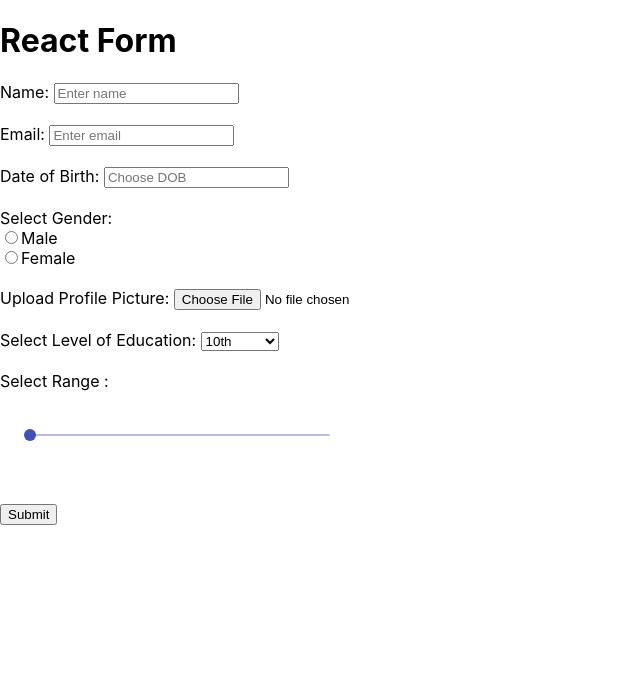
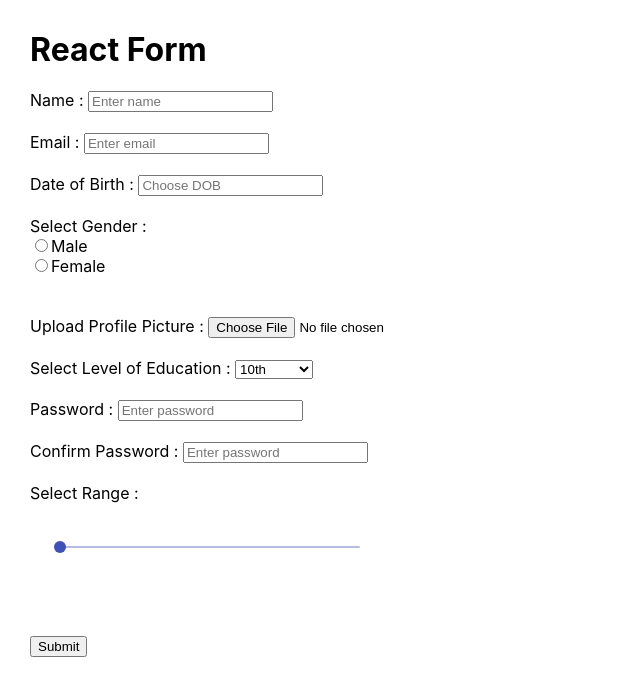
Before and after one commit to BhupaliM/React-Practice, a React (Create React App) app: page / in a window 1280 px wide. Shown: the top 696 px of the page, without its empty margins (0-640 px from the left). Built offline with nearby package versions, Linux system fonts and the light colour scheme.

Commit message:
user validation part

```diff
--- a/src/App.css
+++ b/src/App.css
@@ -28,6 +28,12 @@
   color: #61dafb;
 }
 
+.error{
+  margin-left: 5px;
+  font-size: 13px;
+  color: red;
+}
+
 @keyframes App-logo-spin {
   from {
     transform: rotate(0deg);
--- a/src/App.js
+++ b/src/App.js
@@ -1,114 +1,196 @@
 import './App.css';
+
+import React from 'react';
+
 import InputText from './components/InputText.js'
-import EmailField from './components/EmailField.js'
 import SelectField from './components/SelectField.js'
 import RadioButton from './components/RadioButton.js'
 import DateField from './components/DateField.js'
-import React from 'react';
 import FileUpload from './components/FileUpload';
+import PasswordField from './components/PasswordField.js'
 import Range from './components/Range.js';
 
 class App extends React.Component {
   constructor(props) {
     super(props)
     this.handleInput = this.handleInput.bind(this)
-    this.handleEmail = this.handleEmail.bind(this)
-    this.handleSelect = this.handleSelect.bind(this)
-    this.radioButtonChangeHandler = this.radioButtonChangeHandler.bind(this)
     this.handleDate = this.handleDate.bind(this)
     this.updateRange = this.updateRange.bind(this)
     this.handleSubmit = this.handleSubmit.bind(this)
     this.state = {
-      name: "",
-      email: "",
-      value: "",
-      selected_date: null,
-      selected_value: null,
-      selected_range: ""
+      fields: {
+        input: "",
+        email: "",
+        selected_value: "",
+        selected_file: "",
+        selected_date: null,
+        selected_radio_value: null,
+        password: "",
+        cpassword: "",
+        selected_range: null
+      },
+      formErrors: {
+        input: '',
+        email: '',
+        selected_value: '',
+        selected_file: '',
+        selected_date: '',
+        selected_radio_value: '',
+        password: '',
+        cpassword: '',
+        selected_range: ''
+      }
     }
-    this.baseState = this.state
   }
 
+  handleValidation() {
+    let isFormValid = true
+    let fields = this.state.fields
+    let errors = {}
+
+    if(!fields['selected_radio_value']) {
+      isFormValid = false
+      errors['selected_radio_value'] = "This field is required"
+    }
+
+    if(!fields['email'].match(/^([\w.%+-]+)@([\w-]+\.)+([\w]{2,})$/i)) {
+      isFormValid = false
+      errors['email'] = "Email is not valid"
+    }
+
+    if(fields['password'].length < 8) {
+      isFormValid = false
+      errors['password'] = "Password is too short"
+    }
+
+    if(fields['cpassword'] !== fields['password']) {
+      isFormValid = false
+      errors['cpassword'] = "Password does not match"
+    }
+
+    this.setState({formErrors: errors})
+    return isFormValid
+  }
   handleSubmit(e) {
     e.preventDefault()
-    alert("Form submitted successfully");
-    this.setState(this.baseState)
+    if(!this.handleValidation()) {
+      alert("Form has errors");
+    }
+    else {
+      console.log(this.state)
+      alert("Form submitted successfully");
+      let reset_fields = {
+        input: "",
+        email: "",
+        selected_value: "",
+        selected_file: "",
+        selected_date: null,
+        selected_radio_value: null,
+        password: "",
+        cpassword: "",
+        selected_range: null
+      }
+      this.setState({fields: reset_fields})
+    }
   }
 
   handleInput(e) {
-    this.setState({name: e.target.value})
-  }
-
-  handleEmail(e) {
-    this.setState({email: e.target.value})
-  }
-
-  handleSelect(e) {
-    this.setState({value: e.target.value})
-  }
-
-  radioButtonChangeHandler(e) {
-    this.setState({selected_value: e.target.value})
+    let fields = this.state.fields
+    let isFile = e.target.type === "file"
+    fields[e.target.name] = isFile ? e.target.files[0] : e.target.value
+    this.setState({fields: fields});
   }
 
   handleDate(date) {
-    this.setState({selected_date: date})
+    let fields = this.state.fields
+    fields['selected_date'] = date
+    this.setState({fields: fields})
   }
 
   updateRange(e, data) {
-    this.setState({selected_range: data})
+    let fields = this.state.fields
+    fields['selected_range'] = data
+    this.setState({fields: fields})
   }
 
   render() {
     return (
-      <div>
+      <div style={{ margin: 30 }}>
         <h1>React Form</h1>
         <form onSubmit={this.handleSubmit}>
           <div className="form-group">
-            <label for="name">Name: </label>
-            <InputText name={this.state.name} handleInput={this.handleInput} />
+            <label>Name : </label>
+            <InputText input={this.state.fields.input} handleInput={this.handleInput} placeholder={"Enter name"} name={"input"} />
+            <span className="error">{this.state.formErrors.input}</span>
           </div>
 
           <br />
 
           <div className="form-group">
-            <label for="email">Email: </label>
-            <EmailField mail={this.state.email} handleEmail={this.handleEmail} />
+            <label>Email : </label>
+            <InputText input={this.state.fields.email} handleInput={this.handleInput} placeholder={"Enter email"} name={"email"} />
+            <span className="error">{this.state.formErrors.email}</span>
           </div>
 
           <br />
 
           <div className="form-group">
-            <label for="dob">Date of Birth: </label>
-            <DateField selected_date={this.state.selected_date} handleDate={this.handleDate} />
+            <label>Date of Birth : </label>
+            <DateField selected_date={this.state.fields.selected_date} handleDate={this.handleDate} />
+            <span className="error">{this.state.formErrors.selected_date}</span>
           </div>
 
           <br />
 
           <div className="form-group">
-            <label for="gender">Select Gender: </label>
-            <RadioButton value="male" label="Male" isSelected={this.state.selected_value === "male"} handleChange={this.radioButtonChangeHandler} />
-            <RadioButton value="female" label="Female" isSelected={this.state.selected_value === "female"} handleChange={this.radioButtonChangeHandler} />
+            <label>Select Gender : </label>
+            <RadioButton value="male" label="Male" isSelected={this.state.fields.selected_radio_value === "male"} handleChange={this.handleInput} name={"selected_radio_value"} />
+            <RadioButton value="female" label="Female" isSelected={this.state.fields.selected_radio_value === "female"} handleChange={this.handleInput} name={"selected_radio_value"} />
+            <span className="error">{this.state.formErrors.selected_radio_value}</span>
           </div>
 
           <br />
 
           <div className="form-group">
-            <label for="profilepic">Upload Profile Picture: </label>
-            <FileUpload />
+            <label>Upload Profile Picture : </label>
+            <FileUpload selected_file={this.state.fields.selected_file} handleFile={this.state.handleInput} name={"selected_file"} />
+            <span className="error">{this.state.formErrors.selected_file}</span>
           </div>
 
           <br />
 
           <div className="form-group">
-            <label for="education">Select Level of Education: </label>
-            <SelectField value={this.state.value} handleSelect={this.handleSelect} />
+            <label>Select Level of Education : </label>
+            <SelectField value={this.state.fields.selected_value} handleSelect={this.handleInput} name={"selected_value"} />
+            <span className="error">{this.state.formErrors.selected_value}</span>
           </div>
 
           <br />
 
-          <Range selected_range={this.props.selected_range} updateRange={this.updateRange} />
+          <div className="form-group">
+            <label>Password : </label>
+            <PasswordField password={this.state.fields.password} handlePassword={this.handleInput} name={"password"} />
+            <span className="error">{this.state.formErrors.password}</span>
+          </div>
+
           <br />
+
+          <div className="form-group">
+            <label>Confirm Password : </label>
+            <PasswordField cpassword={this.state.fields.cpassword} handlePassword={this.handleInput} name={"cpassword"} />
+            <span className="error">{this.state.formErrors.cpassword}</span>
+          </div>
+
+          <br />
+
+          <div className="form-group">
+            <label>Select Range : </label>
+            <Range selected_range={this.state.fields.selected_range} updateRange={this.updateRange} />
+            <span className="error">{this.state.formErrors.selected_range}</span>
+          </div>
+
+          <br />
+
           <input type="submit" value="Submit" />
         </form>
       </div>
--- a/src/components/DateField.js
+++ b/src/components/DateField.js
@@ -14,6 +14,7 @@ class DateField extends React.Component {
                 showYearDropdown
                 scrollableYearDropdown
                 className="form-group"
+                required
             />
         );
     }
--- a/src/components/EmailField.js
+++ /dev/null
@@ -1,7 +0,0 @@
-function EmailField(props) {
-    return (
-        <input type="email" placeholder="Enter email" value={props.email} onChange={props.handleEmail} className="form-control" />
-    );
-}
-
-export default EmailField
--- a/src/components/FileUpload.js
+++ b/src/components/FileUpload.js
@@ -1,6 +1,6 @@
 function FileUpload(props) {
     return (
-        <input type="file" className="form-control" />
+        <input type="file" name={props.name} onChange={props.handleFile} className="form-control" required/>
     );
 }
 
--- a/src/components/InputText.js
+++ b/src/components/InputText.js
@@ -3,7 +3,7 @@ import React from 'react'
 class InputText extends React.Component {
     render() {
         return (
-            <input type="text" placeholder="Enter name" value={this.props.name} onChange={this.props.handleInput} className="form-control" />
+            <input type="text" name={this.props.name} placeholder={this.props.placeholder} value={this.props.input} onChange={this.props.handleInput} className="form-control" required/>
         );
     }
 }
--- /dev/null
+++ b/src/components/PasswordField.js
@@ -0,0 +1,7 @@
+function PasswordField(props) {
+    return(
+        <input type="password" name={props.name} placeholder="Enter password" value={props.password} onChange={props.handlePassword} className="form-control" required/>
+    );
+}
+
+export default PasswordField
--- a/src/components/RadioButton.js
+++ b/src/components/RadioButton.js
@@ -1,10 +1,8 @@
 function RadioButton(props) {
     return (
         <div>
-            <label>
-                <input type="radio" value={props.value} onChange={props.handleChange} checked={props.isSelected} />
-                <label>{props.label}</label>
-            </label>
+            <input type="radio" name={props.name} value={props.value} onChange={props.handleChange} checked={props.isSelected} />
+            <label>{props.label}</label>
         </div>
     );
 }
--- a/src/components/Range.js
+++ b/src/components/Range.js
@@ -4,13 +4,8 @@ import { Slider } from '@material-ui/core'
 class Range extends React.Component {
     render() {
         return (
-            <div>
-                <label>
-                    Select Range :
-                    <div style={{width: 300, margin:30}}>
-                        <Slider value={this.props.value} onChange={this.props.updateRange} required />
-                    </div>
-                </label>
+            <div style={{width: 300, margin:30}}>
+                <Slider value={this.props.value} onChange={this.props.updateRange} required/>
             </div>
         );
     }
--- a/src/components/SelectField.js
+++ b/src/components/SelectField.js
@@ -3,7 +3,7 @@ import React from 'react'
 class SelectField extends React.Component {
     render() {
         return (
-            <select value={this.props.value} onChange={this.props.handleSelect} className="form-control">
+            <select name={this.props.name} value={this.props.value} onChange={this.props.handleSelect} className="form-control">
                 <option value="ten">10th</option>
                 <option value="twelve">12th</option>
                 <option value="graduate">Graduate</option>
```
Also changed, not shown: 1 other file (tests, documents, lock files or other folders).
